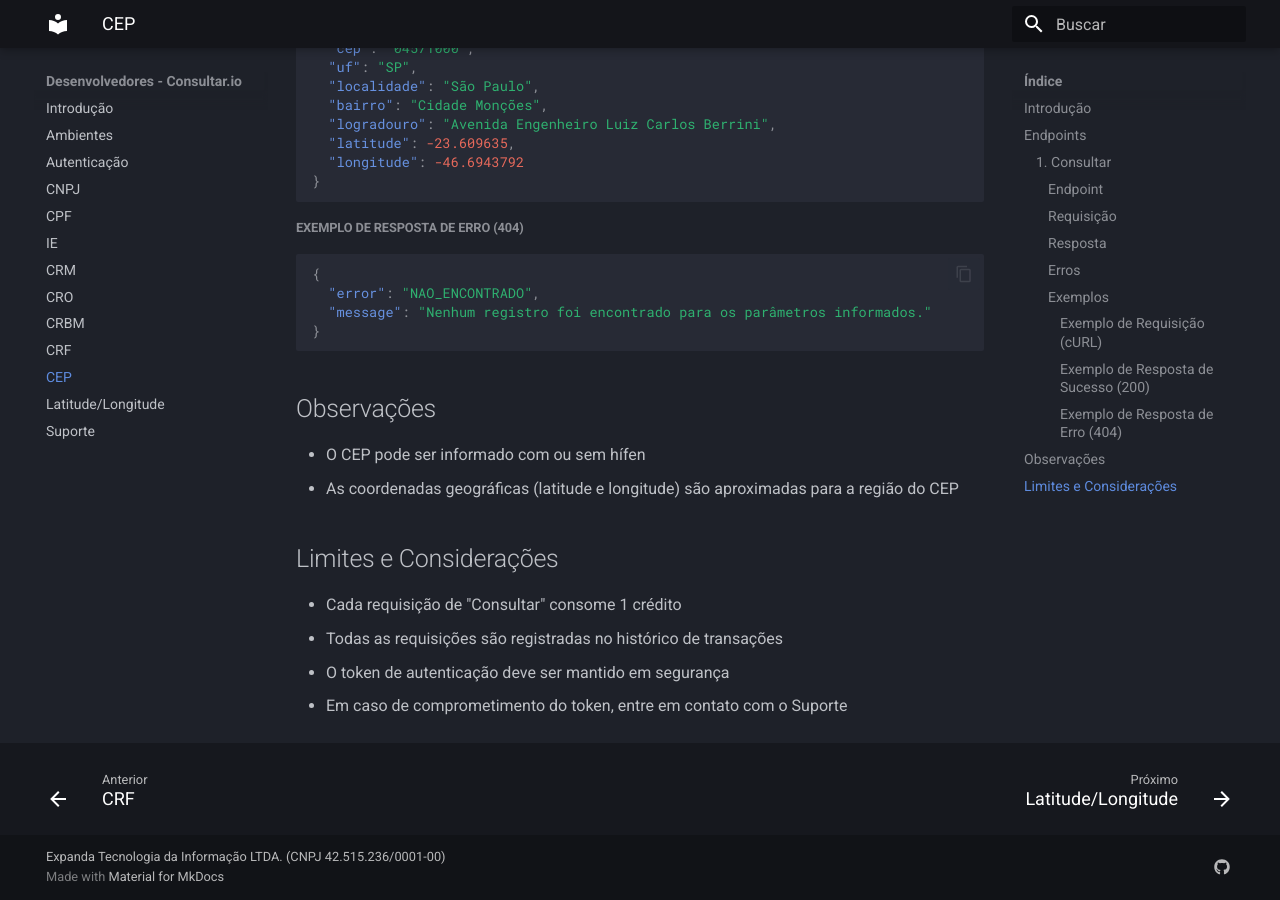
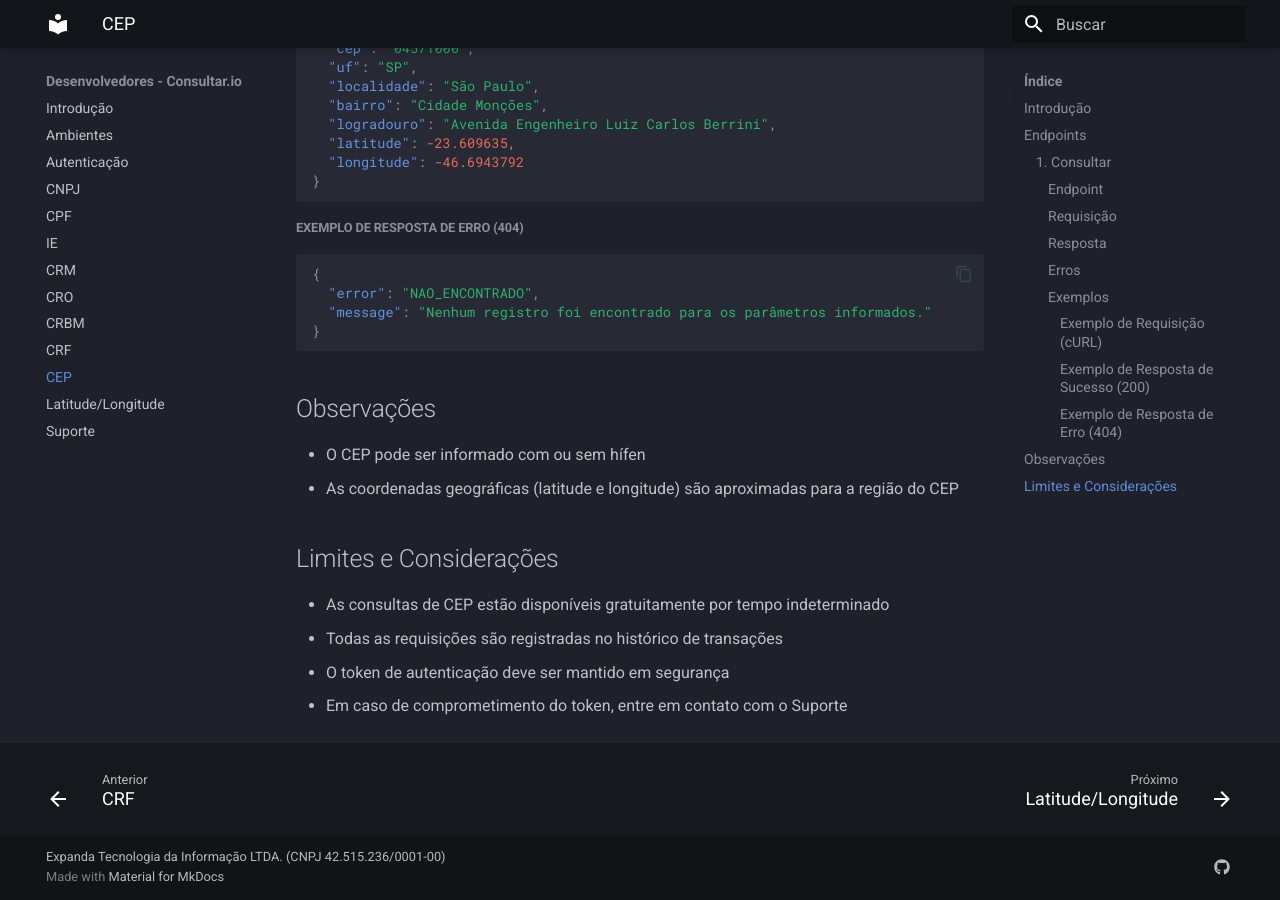
Before and after one commit to consultar-io/doc, an MkDocs documentation site: the page built from docs/cep.md, in a window 1280 px wide and 900 px high, scrolled down 1727 px. Built offline with MkDocs 1.6.1 and Material for MkDocs 9.7.7, drawn with Linux system fonts in a browser that asks for light colours.

Commit message:
Update CEP documentation to clarify consultation availability
- Changed the note on credit consumption to indicate that CEP consultations are now available for free indefinitely.

```diff
--- a/docs/cep.md
+++ b/docs/cep.md
@@ -80,7 +80,7 @@ curl -X GET 'https://consultar.io/api/v1/cep/consultar?cep=04571000' -H 'Authori
 
 ## Limites e Considerações
 
-- Cada requisição de "Consultar" consome 1 crédito
+- As consultas de CEP estão disponíveis gratuitamente por tempo indeterminado
 - Todas as requisições são registradas no histórico de transações
 - O token de autenticação deve ser mantido em segurança
 - Em caso de comprometimento do token, entre em contato com o Suporte
```
